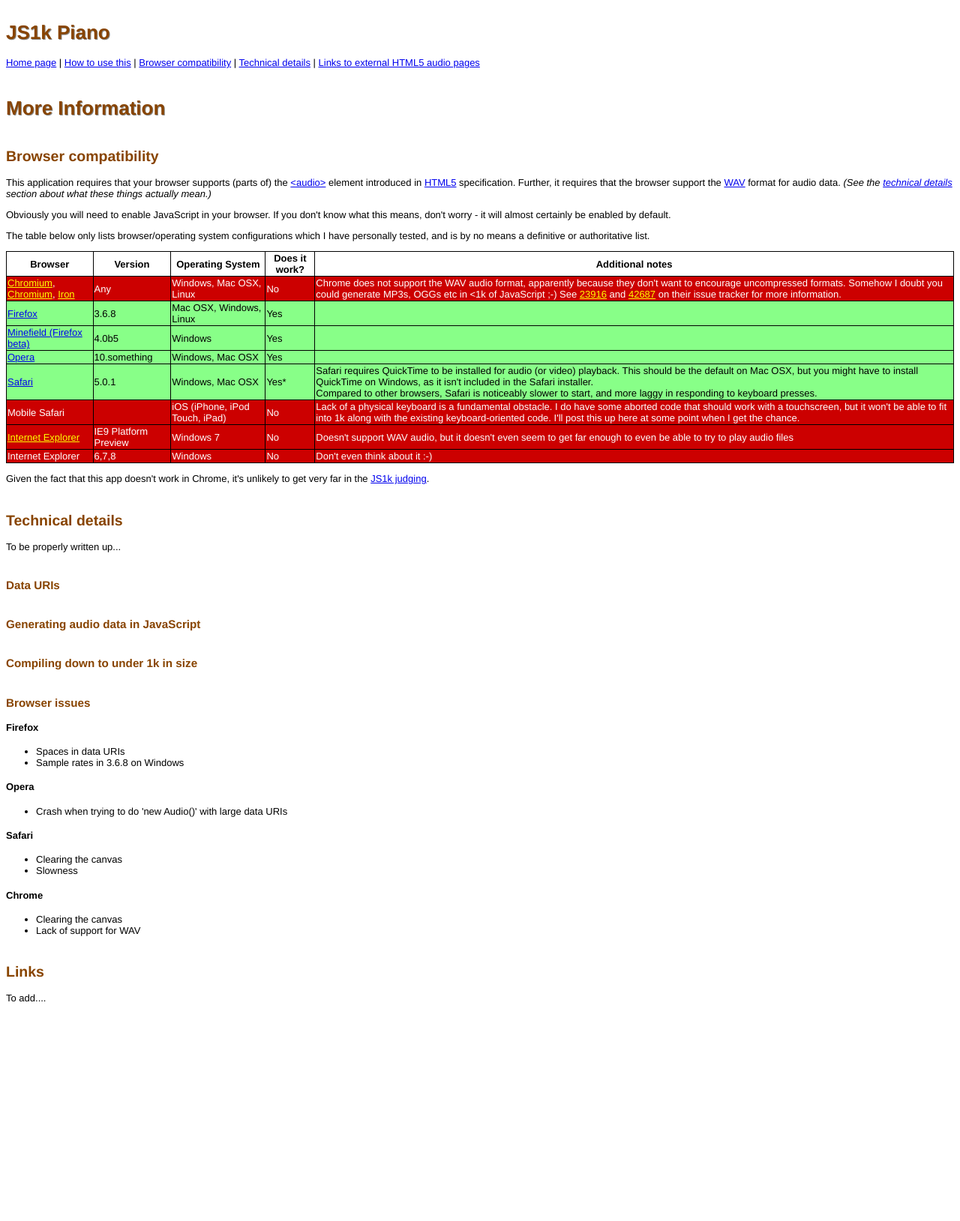
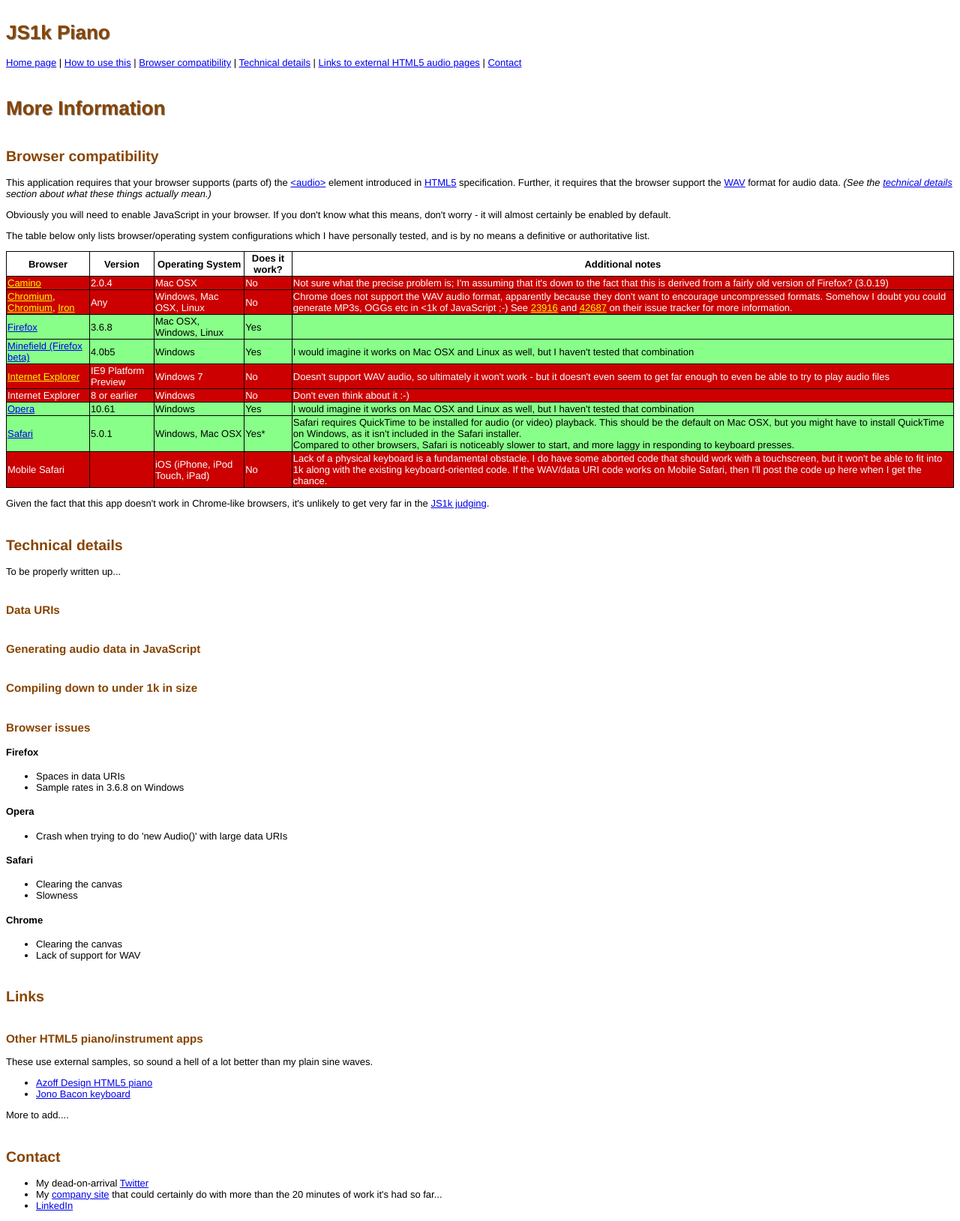
Before and after one commit to JohnSmithDev/js1kpiano, a Python web app: template templates/more_info.html in a window 1280 px wide. Shown: the whole page at 75% size. Before the commit the page ends 1337 px from the top, so only its background shows below. Run offline with Jinja, Linux system fonts and the light colour scheme; the template is opened without the code that fills it, so the values that code supplies are empty.

Commit message:
brochureware improvement
git-svn-id: svn://sofia/js1kpiano/trunk@10 0e56b9e8-9c15-48ba-84e4-773b52758957

```diff
--- a/templates/index.html
+++ b/templates/index.html
@@ -6,6 +6,8 @@
     <body>
 	<h1>JS1k Piano</h1>
 	<nav>
+	    Home page
+	    |
 	    <a href="#how_to_use_this">How to use this</a>
 	    |
 	    <a href="/more_info#compatibility">Browser compatibility</a>
@@ -13,8 +15,8 @@
 	    <a href="/more_info#tech">Technical details</a>
 	    |
 	    <a href="/more_info#links">Links to external HTML5 audio pages</a>
-
-
+	    |
+	    <a href="/more_info#contact">Contact</a>
 	</nav>
 
 	<p>
--- a/templates/more_info.html
+++ b/templates/more_info.html
@@ -15,7 +15,8 @@
 	    <a href="#tech">Technical details</a>
 	    |
 	    <a href="#links">Links to external HTML5 audio pages</a>
-
+	    |
+	    <a href="#contact">Contact</a>
 
 	</nav>
 	<h1>More Information</h1>
@@ -55,6 +56,19 @@
 		</tr>
 		<tr class="its_broken">
 		    <td>
+			<a href="http://caminobrowser.org">Camino</a>
+		    </td>
+		    <td>2.0.4</td>
+		    <td>Mac OSX</td>
+		    <td>No</td>
+		    <td>
+			Not sure what the precise problem is; I'm assuming that it's
+			down to the fact that this is derived from a fairly old version
+			of Firefox?  (3.0.19)
+		    </td>
+		</tr>
+		<tr class="its_broken">
+		    <td>
 			<a href="http://www.google.com/chrome">Chromium</a>,
 			<a href="http://www.chromium.org">Chromium</a>,
 			<a href="http://www.srware.net/en/software_srware_iron.php">Iron</a>
@@ -84,14 +98,33 @@
 		    <td>4.0b5</td>
 		    <td>Windows</td>
 		    <td>Yes</td>
-		    <td />
+		    <td>I would imagine it works on Mac OSX and Linux as well, but
+			I haven't tested that combination</d>
+		</tr>
+		<tr class="its_broken">
+		    <td><a href="http://ie.microsoft.com/testdrive/">Internet Explorer</a></td>
+		    <td>IE9 Platform Preview</td>
+		    <td>Windows 7</td>
+		    <td>No</td>
+		    <td>
+			Doesn't support WAV audio, so ultimately it won't work - but it doesn't even seem to get
+			far enough to even be able to try to play audio files
+		    </td>
+		</tr>
+		<tr class="its_broken">
+		    <td>Internet Explorer</td>
+		    <td>8 or earlier</td>
+		    <td>Windows</td>
+		    <td>No</td>
+		    <td>Don't even think about it :-)</td>
 		</tr>
 		<tr class="it_works">
 		    <td><a href="http://www.opera.com">Opera</a></td>
-		    <td>10.something</td>
-		    <td>Windows, Mac OSX</td>
+		    <td>10.61</td>
+		    <td>Windows</td>
 		    <td>Yes</td>
-		    <td />
+		    <td>I would imagine it works on Mac OSX and Linux as well, but
+			I haven't tested that combination</d>
 		</tr>
 		<tr class="it_works">
 		    <td><a href="http://www.apple.com/safari">Safari</a></td>
@@ -119,29 +152,15 @@
 			Lack of a physical keyboard is a fundamental obstacle.
 			I do have some aborted code that should work with a
 			touchscreen, but it won't be able to fit into 1k along
-			with the existing keyboard-oriented code.  I'll post
-			this up here at some point when I get the chance.
+			with the existing keyboard-oriented code.  If the WAV/data URI
+			code works on Mobile Safari, then I'll post
+			the code up here when I get the chance.
 		    </td>
-		</tr>
-		<tr class="its_broken">
-		    <td><a href="http://ie.microsoft.com/testdrive/">Internet Explorer</a></td>
-		    <td>IE9 Platform Preview</td>
-		    <td>Windows 7</td>
-		    <td>No</td>
-		    <td>Doesn't support WAV audio, but it doesn't even seem to get
-		    far enough to even be able to try to play audio files</td>
-		</tr>
-		<tr class="its_broken">
-		    <td>Internet Explorer</td>
-		    <td>6,7,8</td>
-		    <td>Windows</td>
-		    <td>No</td>
-		    <td>Don't even think about it :-)</td>
 		</tr>
 	    </table>
 	    <p>
-		Given the fact that this app doesn't work in Chrome, it's unlikely to
-		get very far
+		Given the fact that this app doesn't work in Chrome-like browsers,
+		it's unlikely to get very far
 		in the <a href="http://js1k.com/rules">JS1k judging</a>.
 	    </p>
 	</div>
@@ -176,7 +195,31 @@
 
 	<div id="links">
 	    <h2>Links</h2>
-	    <p>To add....</p>
+	    <h3>Other HTML5 piano/instrument apps</h3>
+	    <p>
+		These use external samples, so sound a hell of a lot
+		better than my plain sine waves.
+	    </p>
+	    <ul>
+		<li>
+		    <a href="http://www.azoffdesign.com/piano">Azoff Design HTML5 piano</a>
+		</li>
+		<li>
+		    <a href="http://evilbrainjono.net/music/">Jono Bacon keyboard</a>
+		</li>
+	    </ul>
+
+	    <p>More to add....</p>
+	</div>
+
+	<div id="contact">
+	    <h2>Contact</h2>
+	    <ul>
+		<li>My dead-on-arrival <a href="http://twitter.com/JohnMMIX">Twitter</a></li>
+		<li>My <a href="http://www.menboku.co.uk">company site</a> that could certainly do with more
+		    than the 20 minutes of work it's had so far...</li>
+		<li><a href="http://uk.linkedin.com/pub/john-smith/14/377/6a7">LinkedIn</a></li>
+	    </ul>
 	</div>
 
     </body>
```
